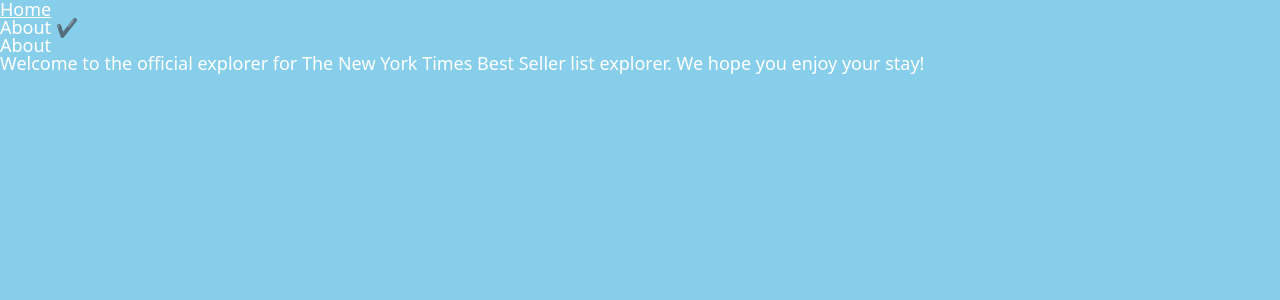
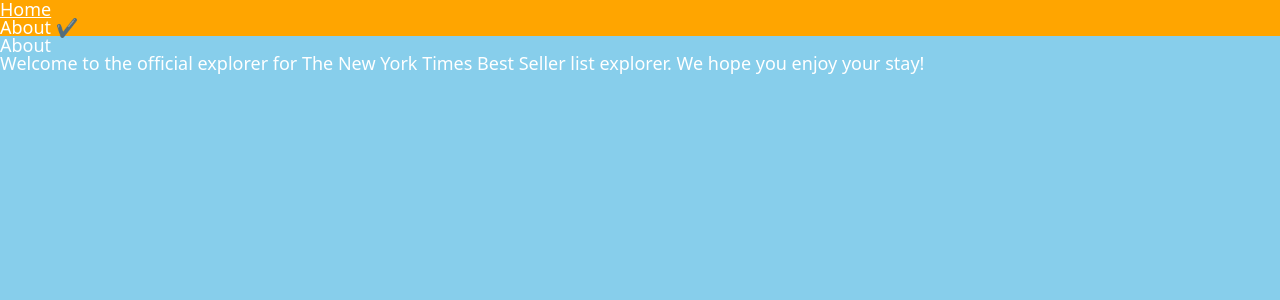
Before and after one commit to johj703/NewYork-Times-Best-Seller-List, a Next.js app: page /about in a window 1280 px wide. Shown: the top 300 px of the page. Built offline with nearby package versions, Linux system fonts and the light colour scheme.

Commit message:
.nav 배경색을 주황색으로 작성 후, Navigation에 적용

```diff
--- a/components/navigation.tsx
+++ b/components/navigation.tsx
@@ -1,12 +1,13 @@
-"use client"
+"use client";
 
 import Link from "next/link";
-import { usePathname } from "next/navigation"
+import { usePathname } from "next/navigation";
+import styles from "../styles/navigation.module.css";
 
 export default function Navigation() {
   const path = usePathname();
   return (
-    <nav>
+    <nav className={styles.nav}>
       <ul>
         <li>
           <Link href="/">Home</Link> {path === "/" ? "✔️" : ""}
--- /dev/null
+++ b/styles/navigation.module.css
@@ -0,0 +1,3 @@
+.nav {
+  background-color: orange;
+}
```
